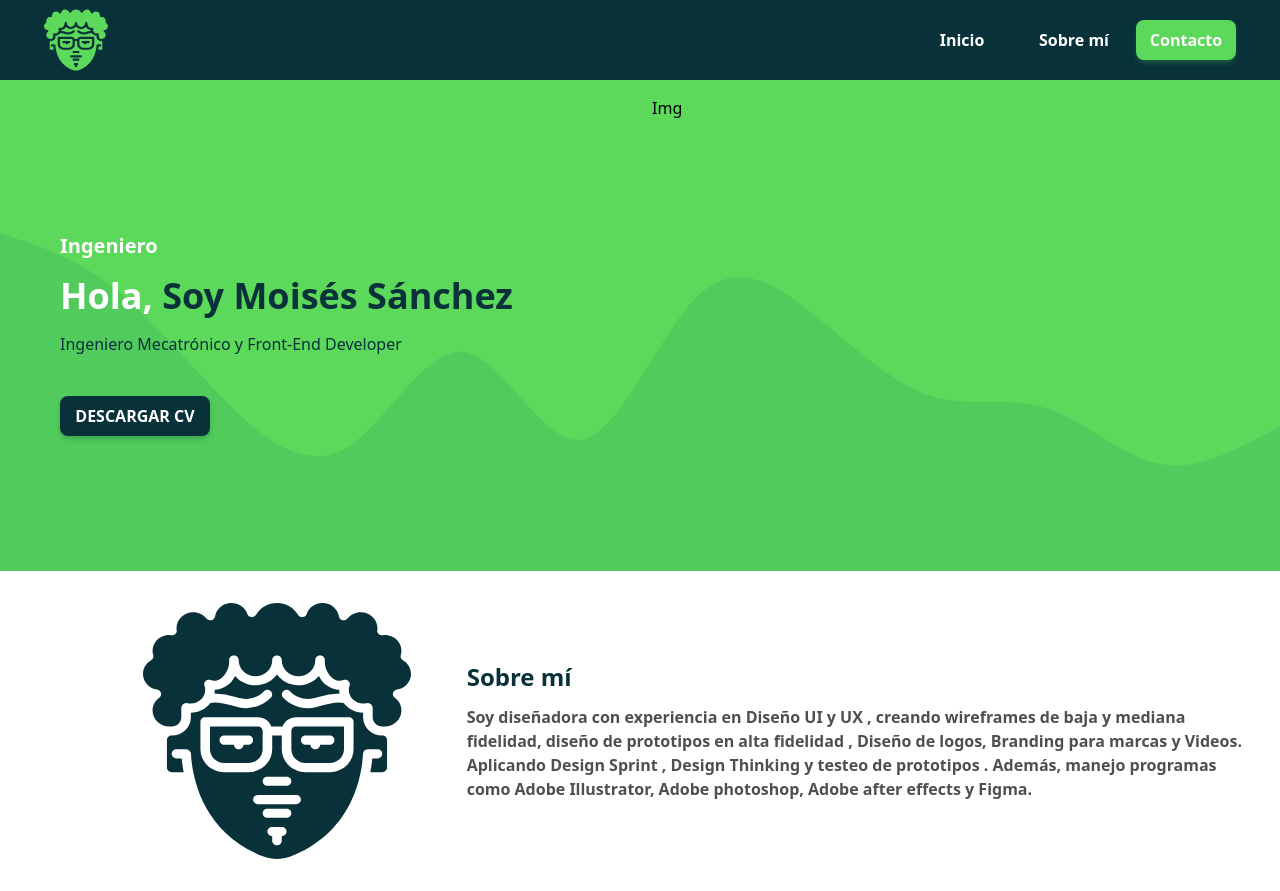
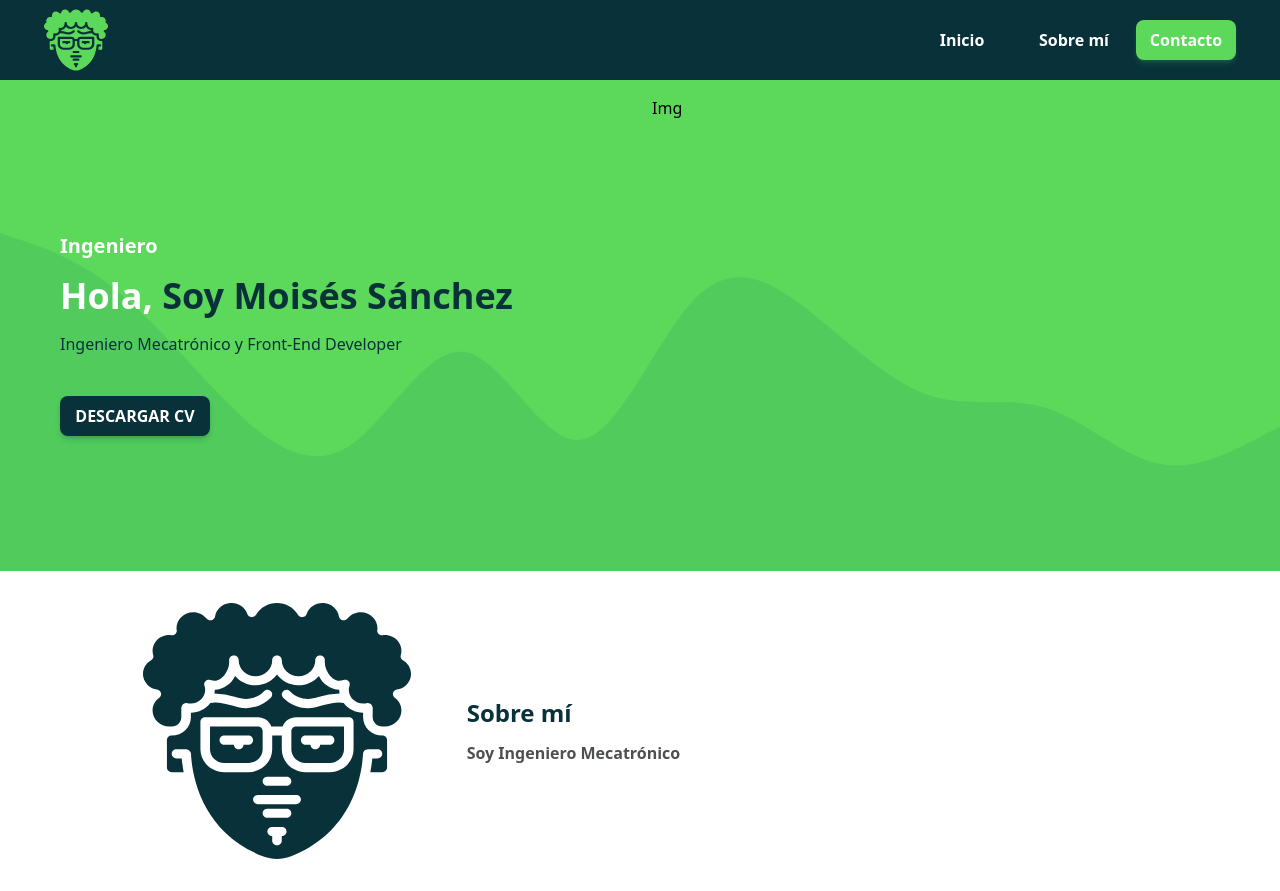
Before and after one commit to MoY8462/briefcase, a Nuxt app: page / in a window 1280 px wide. Built offline with nearby package versions, Linux system fonts and the light colour scheme.

Commit message:
refactor: :recycle: msj welcome

```diff
--- a/components/container/AboutMe.vue
+++ b/components/container/AboutMe.vue
@@ -10,11 +10,7 @@
     >
       <h3 class="text-green-dark text-2xl font-semibold">Sobre mí</h3>
       <p class="text-gray text-base font-semibold">
-        Soy diseñadora con experiencia en Diseño UI y UX , creando wireframes de
-        baja y mediana fidelidad, diseño de prototipos en alta fidelidad ,
-        Diseño de logos, Branding para marcas y Videos. Aplicando Design Sprint
-        , Design Thinking y testeo de prototipos . Además, manejo programas como
-        Adobe Illustrator, Adobe photoshop, Adobe after effects y Figma.
+        Soy Ingeniero Mecatrónico
       </p>
     </section>
   </div>
```
